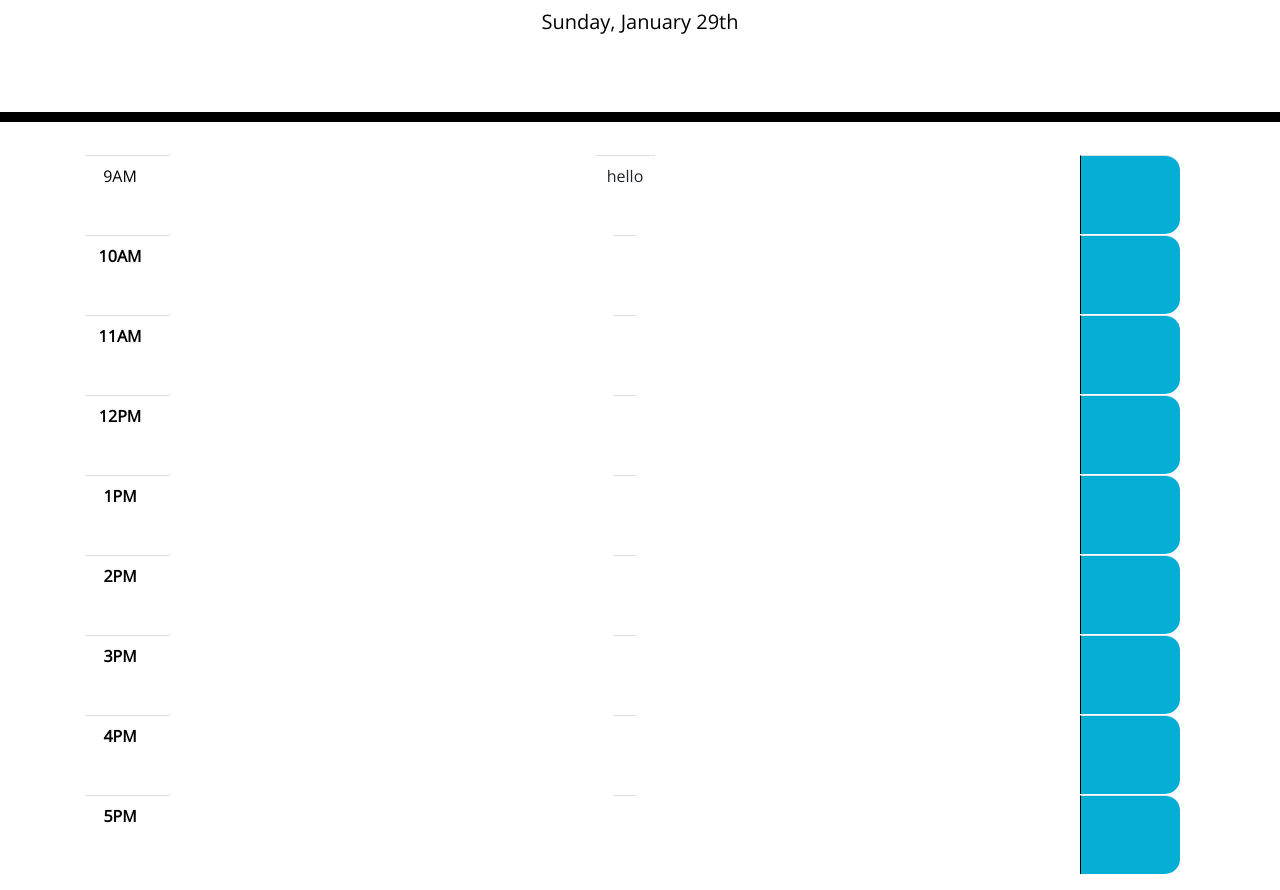
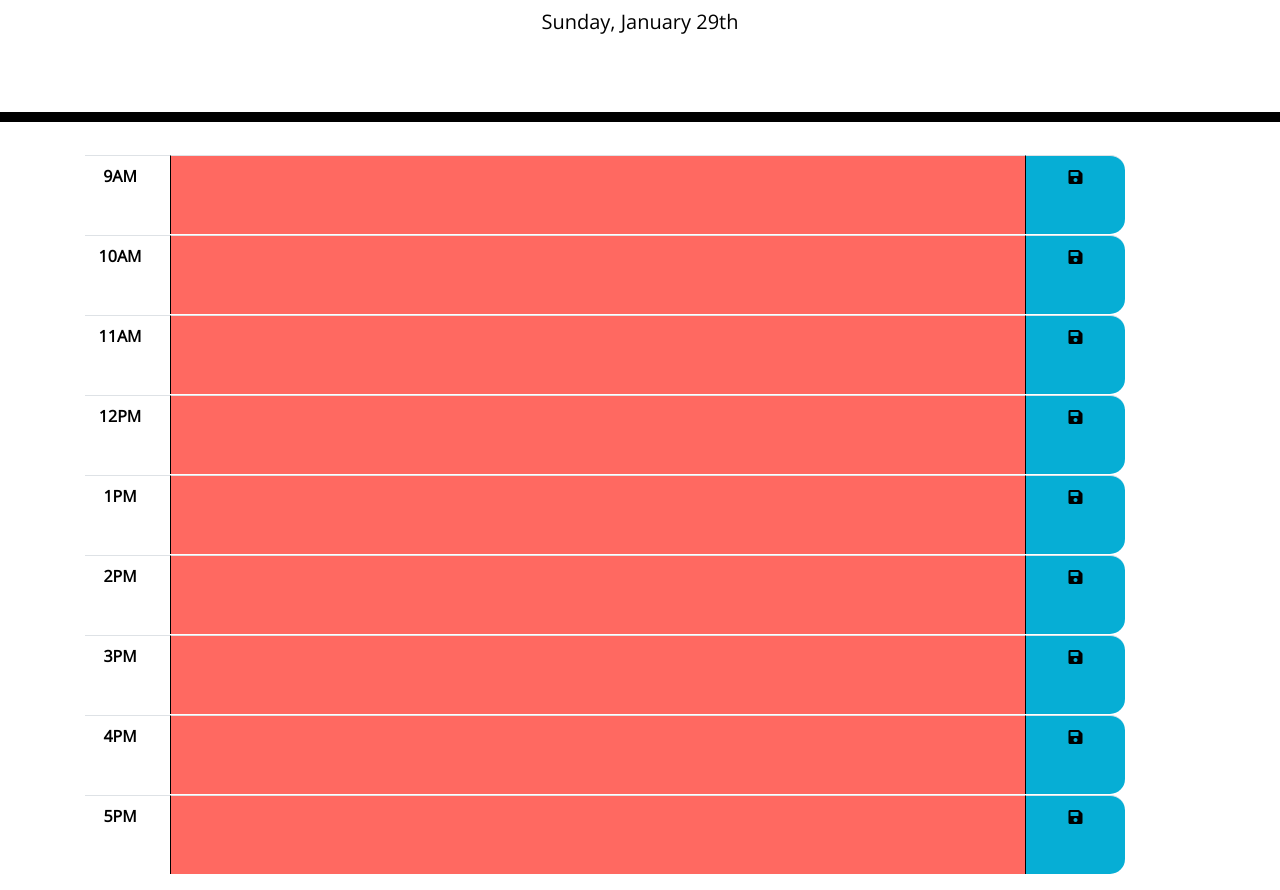
Before and after one commit to stuart540/planner-app, a plain HTML site: page index.html in a window 1280 px wide. Shown: the part 182-1072 px from the top of the page. Drawn offline with nearby package versions, Linux system fonts and the light colour scheme.

Commit message:
got lost in CSS maze, then managed to find correct styling for table

```diff
--- a/assets/css/style.css
+++ b/assets/css/style.css
@@ -5,12 +5,21 @@ body {
 }
 
 textarea {
+  height: 100%;
+  width: 100%;
   background: transparent;
   border: none;
   resize: none;
+  outline: none;
   color: #000000;
-  border-left: 1px solid black;
-  padding: 10px;
+}
+
+button {
+  background-color: Transparent;
+  background-repeat: no-repeat;
+  border: none;
+  cursor: pointer;
+  overflow: hidden;
 }
 
 .jumbotron {
@@ -31,10 +40,7 @@ textarea {
 }
 
 .row {
-  justify-content: space-between;
-  white-space: pre-wrap;
   height: 80px;
-  width: 100%;
   border-top: 1px solid white;
 }
 
@@ -52,6 +58,8 @@ textarea {
 }
 
 .present {
+  width: 75%;
+  border-left: 1px solid black;
   background-color: #ff6961;
   color: white;
 }
@@ -71,6 +79,8 @@ textarea {
 }
 
 .saveBtn i:hover {
+  width: 100%;
+  height: 100%;
   font-size: 20px;
   transition: all 0.3s ease-in-out;
 }
--- a/index.html
+++ b/index.html
@@ -33,50 +33,103 @@
         <table class="table">
           <tbody class="time-block">
             <tr id="block-9am" class="row">
-              <td class="hour">9AM
+              <th class="hour">9AM</th>
+              <td  class="present">
+                <textarea></textarea>
               </td>
-              <td>hello</td>
-              <td class="saveBtn"></td>
+              <td class="saveBtn">
+                <button>
+                  <i class="fa fa-save"></i>
+                </button>
+              </td>
             </tr>
             <tr id="block-10am" class="row">
-              <th class="hour" scope="row">10AM</th>
-              <td></td>
-              <td class="saveBtn"></td>
+              <th class="hour">10AM</th>
+              <td  class="present">
+                <textarea></textarea>
+              </td>
+              <td class="saveBtn">
+                <button>
+                  <i class="fa fa-save"></i>
+              </button>
+            </td>
             </tr>
             <tr id="block-11am" class="row">
-              <th class="hour" scope="row">11AM</th>
-              <td></td>
-              <td class="saveBtn"></td>
+              <th class="hour">11AM</th>
+              <td  class="present">
+                <textarea></textarea>
+              </td>
+              <td class="saveBtn">
+                <button>
+                  <i class="fa fa-save"></i>
+                </button>
+              </td>
             </tr>
             <tr id="block-12pm" class="row">
-              <th class="hour" scope="row">12PM</th>
-              <td></td>
-              <td class="saveBtn"></td>
+              <th class="hour">12PM</th>
+              <td  class="present">
+                <textarea></textarea>
+              </td>
+              <td class="saveBtn">
+                <button>
+                  <i class="fa fa-save"></i>
+                </button>
+              </td>
             </tr>
             <tr id="block-1pm" class="row">
-              <th class="hour" scope="row">1PM</th>
-              <td></td>
-              <td class="saveBtn"></td>
+              <th class="hour">1PM</th>
+              <td  class="present">
+                <textarea></textarea>
+              </td>
+              <td class="saveBtn">
+                <button>
+                  <i class="fa fa-save"></i>
+                </button>
+              </td>
             </tr>
             <tr id="block-2pm" class="row">
-              <th class="hour" scope="row">2PM</th>
-              <td></td>
-              <td class="saveBtn"></td>
+              <th class="hour">2PM</th>
+              <td  class="present">
+                <textarea></textarea>
+              </td>
+              <td class="saveBtn">
+                <button>
+                  <i class="fa fa-save"></i>
+                </button>
+              </td>
             </tr>
             <tr id="block-3pm" class="row">
-              <th class="hour" scope="row">3PM</th>
-              <td></td>
-              <td class="saveBtn"></td>
+              <th class="hour">3PM</th>
+              <td  class="present">
+                <textarea></textarea>
+              </td>
+              <td class="saveBtn">
+                <button>
+                  <i class="fa fa-save"></i>
+                </button>
+              </td>
             </tr>
             <tr id="block-4pm" class="row">
-              <th class="hour" scope="row">4PM</th>
-              <td></td>
-              <td class="saveBtn"></td>
+              <th class="hour">4PM</th>
+              <td  class="present">
+                <textarea></textarea>
+              </td>
+              <td class="saveBtn">
+                <button>
+                  <i class="fa fa-save"></i>
+                </button>
+              </td>
             </tr>
             <tr id="block-5pm" class="row">
-              <th class="hour" scope="row">5PM</th>
-              <td></td>
-              <td class="saveBtn"></td>
+              <th class="hour">5PM</th>
+              <td  class="present">
+                <textarea></textarea>
+              </td>
+              <td class="saveBtn">
+                <button>
+                  <i class="fa fa-save"></i>
+                </button>
+              </td>
             </tr>
           </tbody>
         </table>
```
